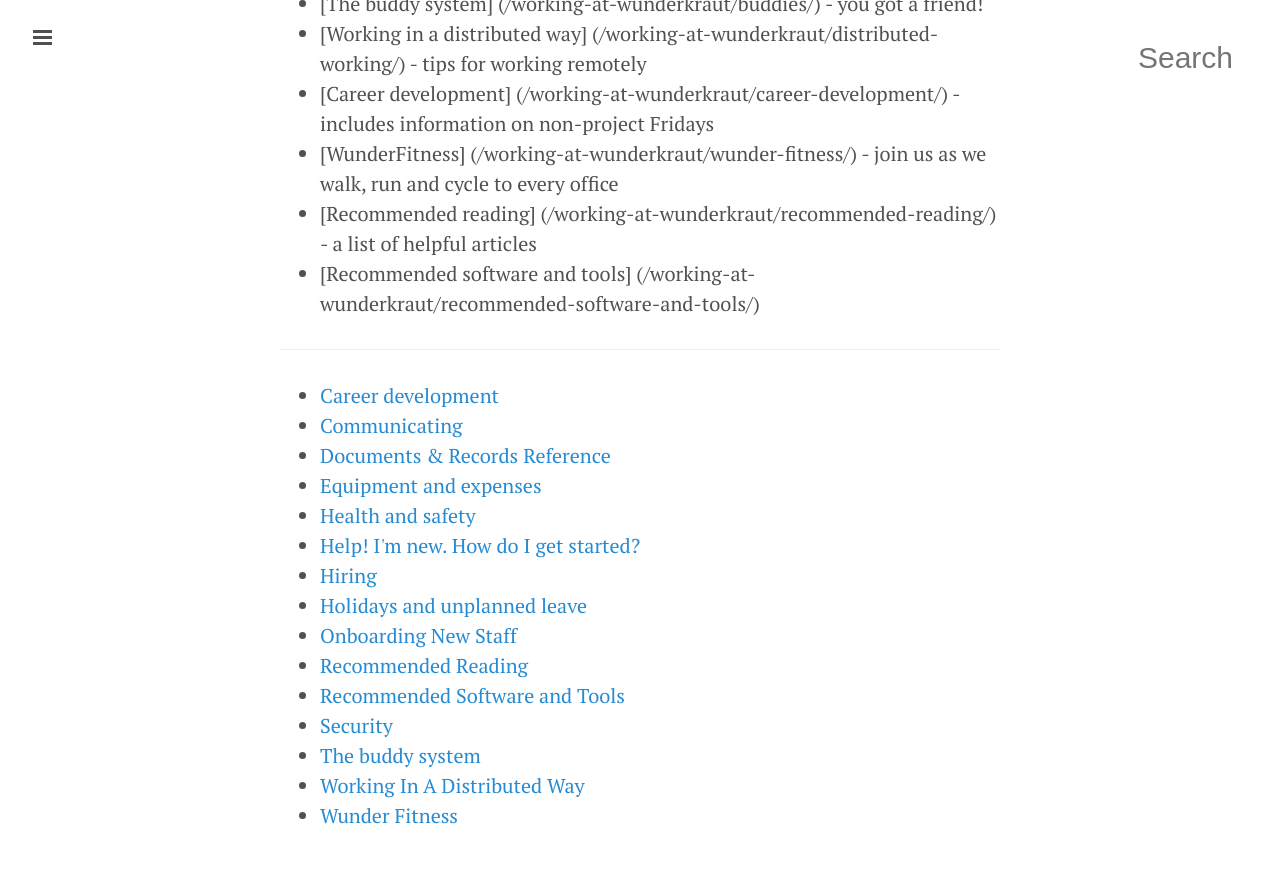
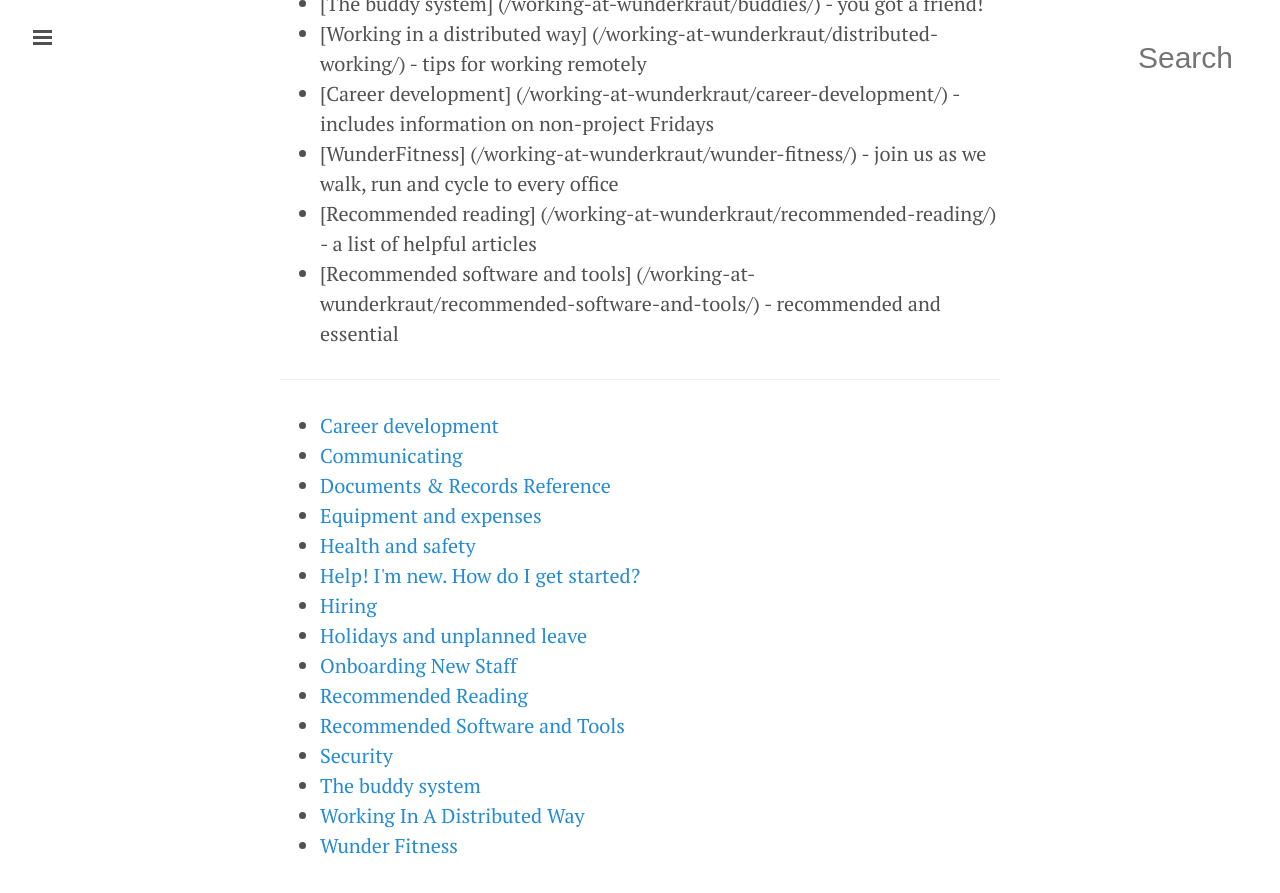
Before and after one commit to tormi/WunderWay, a Jekyll site: the page built from working-at-wunderkraut/index.md, in a window 1280 px wide and 900 px high, scrolled down 761 px. Shown: the top 893 px of the window. Built offline with Jekyll 4.4.1, drawn with Linux system fonts in a browser that asks for light colours; nearby versions of some CDN libraries; Markdown is read by kramdown in place of the engine named in the settings.

Commit message:
Update index.md
added a link description

```diff
--- a/working-at-wunderkraut/index.md
+++ b/working-at-wunderkraut/index.md
@@ -21,6 +21,6 @@
  - [Career development] (/working-at-wunderkraut/career-development/) - includes information on non-project Fridays
  - [WunderFitness] (/working-at-wunderkraut/wunder-fitness/) - join us as we walk, run and cycle to every office
  - [Recommended reading] (/working-at-wunderkraut/recommended-reading/) - a list of helpful articles
- - [Recommended software and tools] (/working-at-wunderkraut/recommended-software-and-tools/)
+ - [Recommended software and tools] (/working-at-wunderkraut/recommended-software-and-tools/) - recommended and essential
 
 ---------------------------
```
